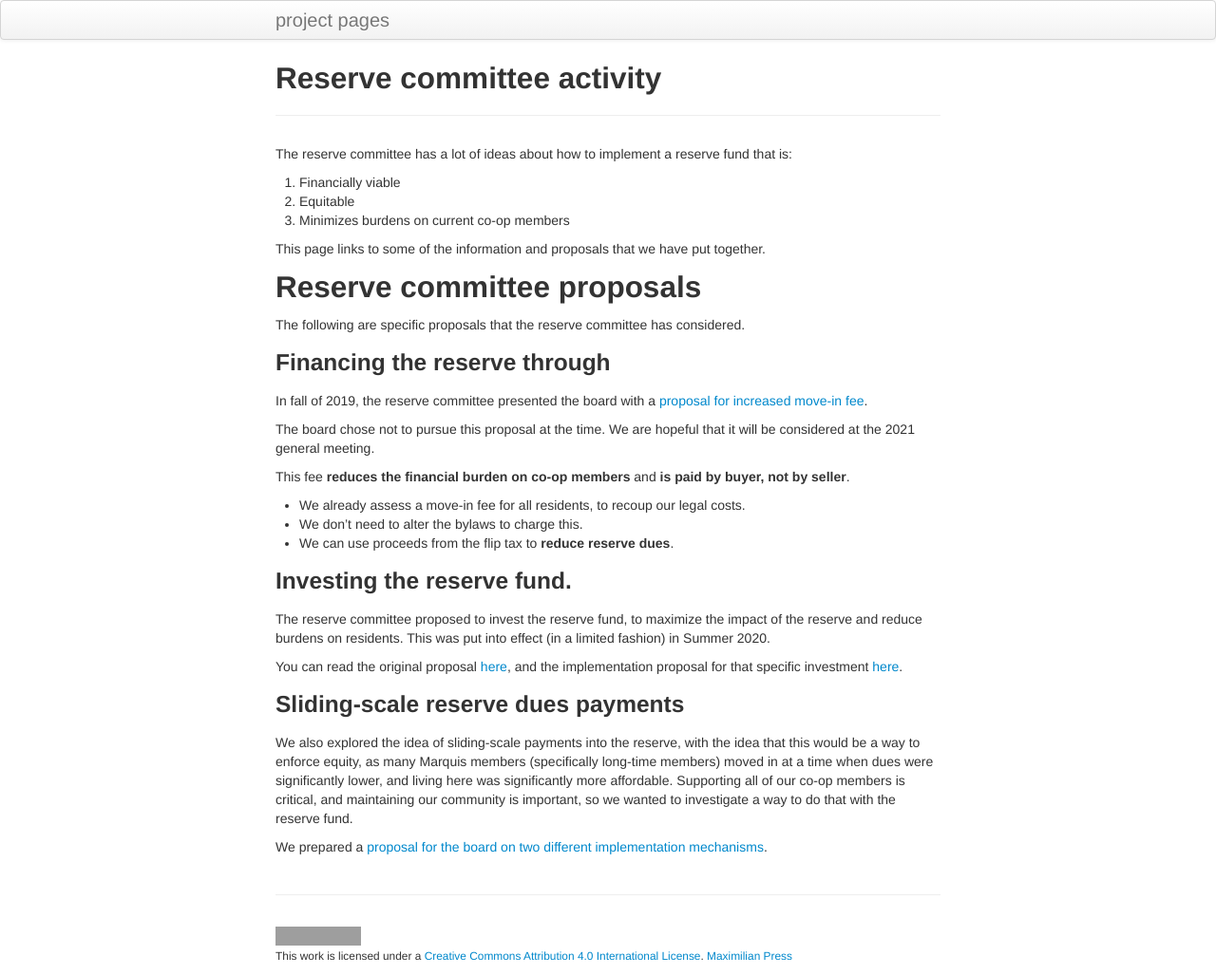
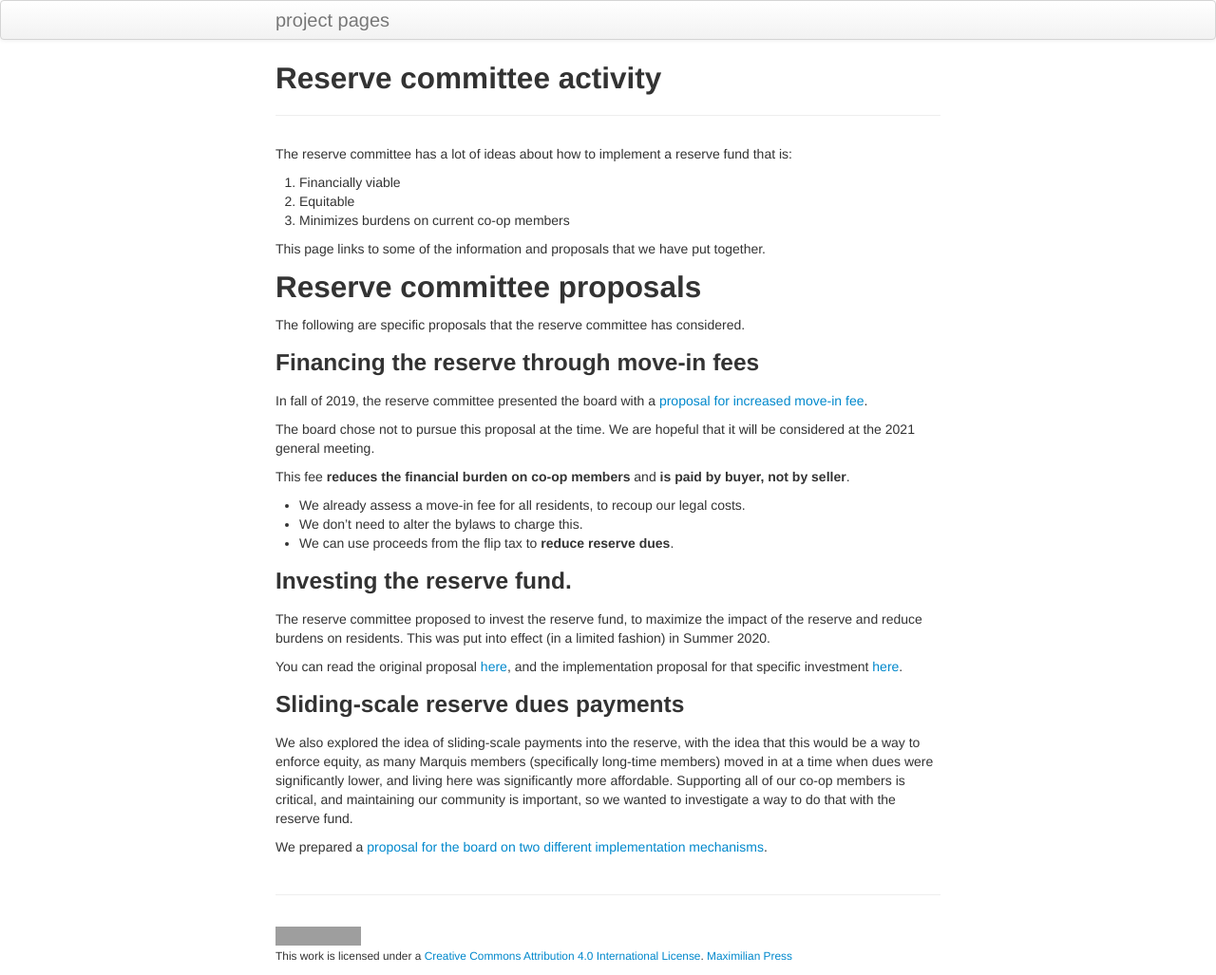
Before and after one commit to maximilianpress/projects, a Jekyll site: the page built from pages/reserve.md, in a window 1280 px wide. Shown: the whole page at 95% size. Built offline with Jekyll 4.4.1, drawn with Linux system fonts in a browser that asks for light colours; grey boxes are pictures that could not be loaded.

Commit message:
fixed typo

```diff
--- a/pages/reserve.md
+++ b/pages/reserve.md
@@ -15,7 +15,7 @@ This page links to some of the information and proposals that we have put togeth
 ## Reserve committee proposals
 The following are specific proposals that the reserve committee has considered.
 
-### Financing the reserve through
+### Financing the reserve through move-in fees
 In fall of 2019, the reserve committee presented the board with a [proposal for increased move-in fee](https://docs.google.com/document/d/1HAA3FawEVH3gLhwMKtprO_gY47m4A_UAowPGWhnAYOE/edit?usp=sharing).
 
 The board chose not to pursue this proposal at the time. We are hopeful that it will be considered at the 2021 general meeting.
```
